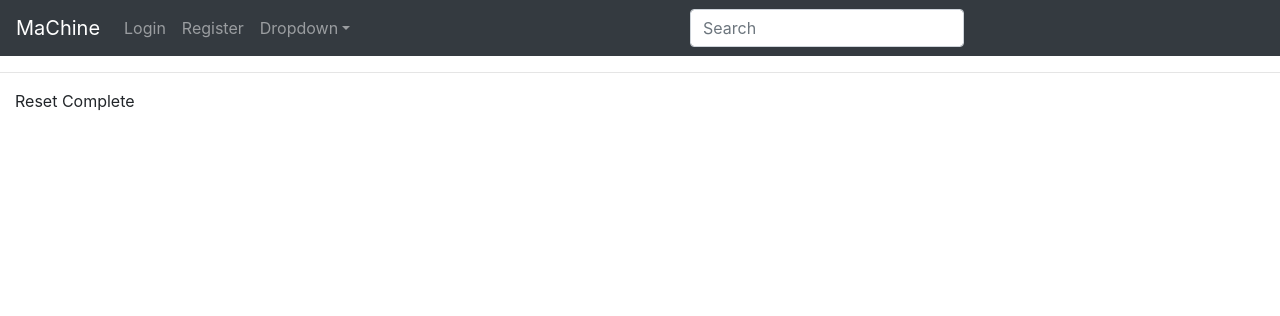
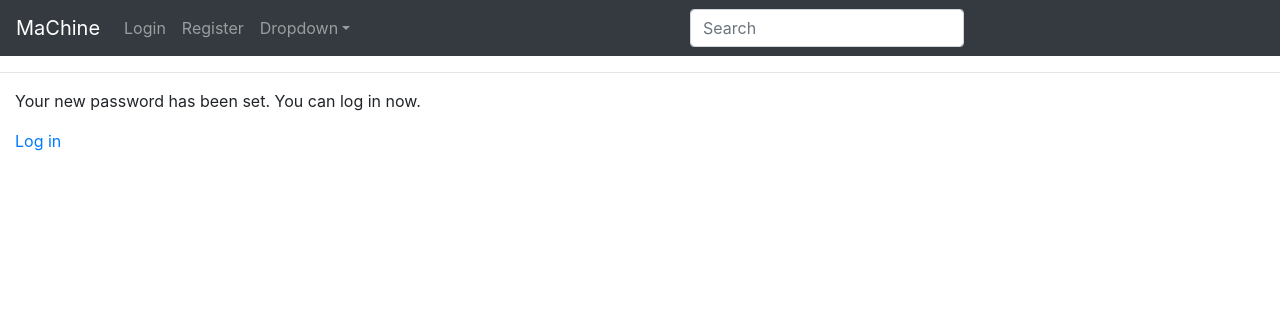
Before and after one commit to NeiloErnesto89/FullStack_Django_MS4_MaChine, a Django app: template templates/registration/password_reset_complete_.html in a window 1280 px wide. Shown: the top 316 px of the page. Run offline with Django 3.2, Linux system fonts and the light colour scheme; the template is opened without the code that fills it, so the values that code supplies are empty; some libraries are stand-ins or nearby versions.

Commit message:
pw reset html

```diff
--- a/templates/registration/password_reset_complete_.html
+++ b/templates/registration/password_reset_complete_.html
@@ -1,7 +1,8 @@
 {% extends 'base.html' %}
 
+{% block title %}Password Reset Complete{% endblock %}
+
 {% block content %}
-
-<p> Reset Complete </p>
-
+<p>Your new password has been set. You can log in now.</p>
+<p><a href="{% url 'login' %}">Log in</a></p>
 {% endblock %}
```
Also changed, not shown: templates/registration/password_reset_email_.html (+18 -0 lines).
